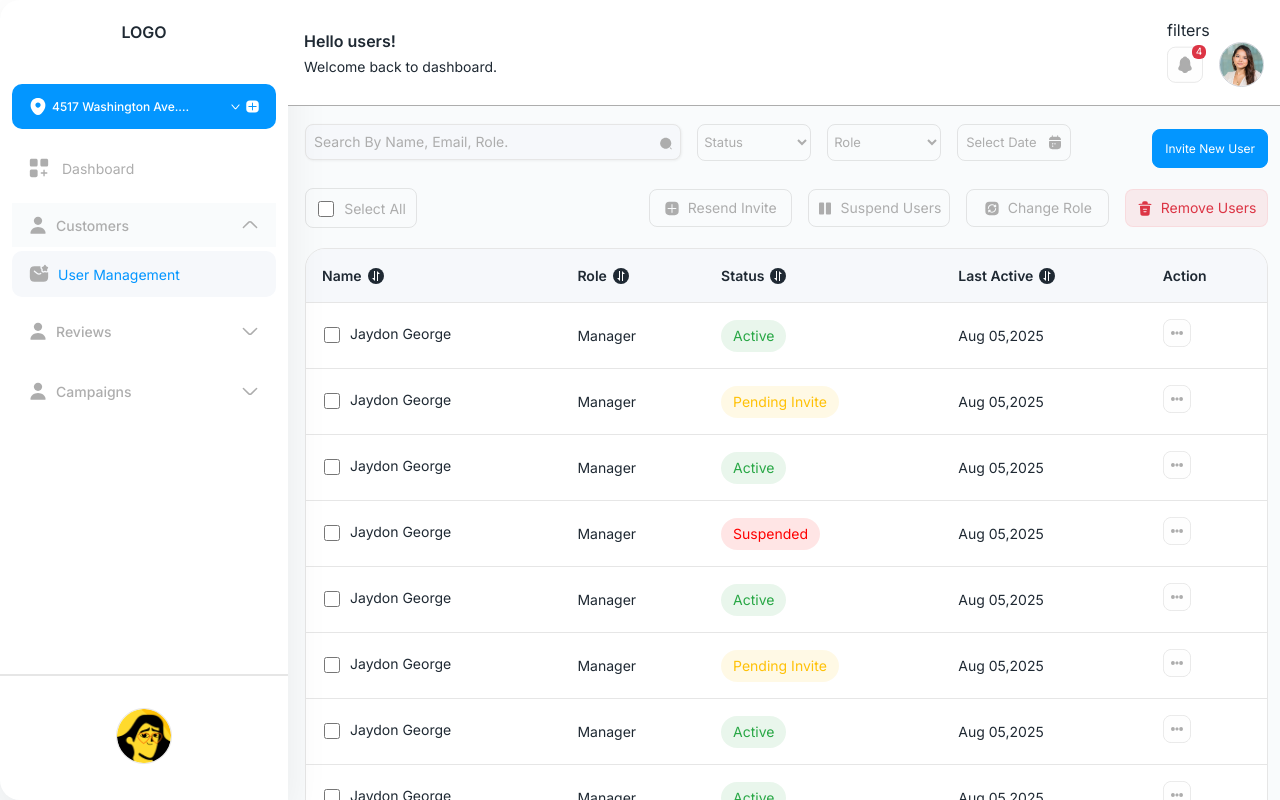
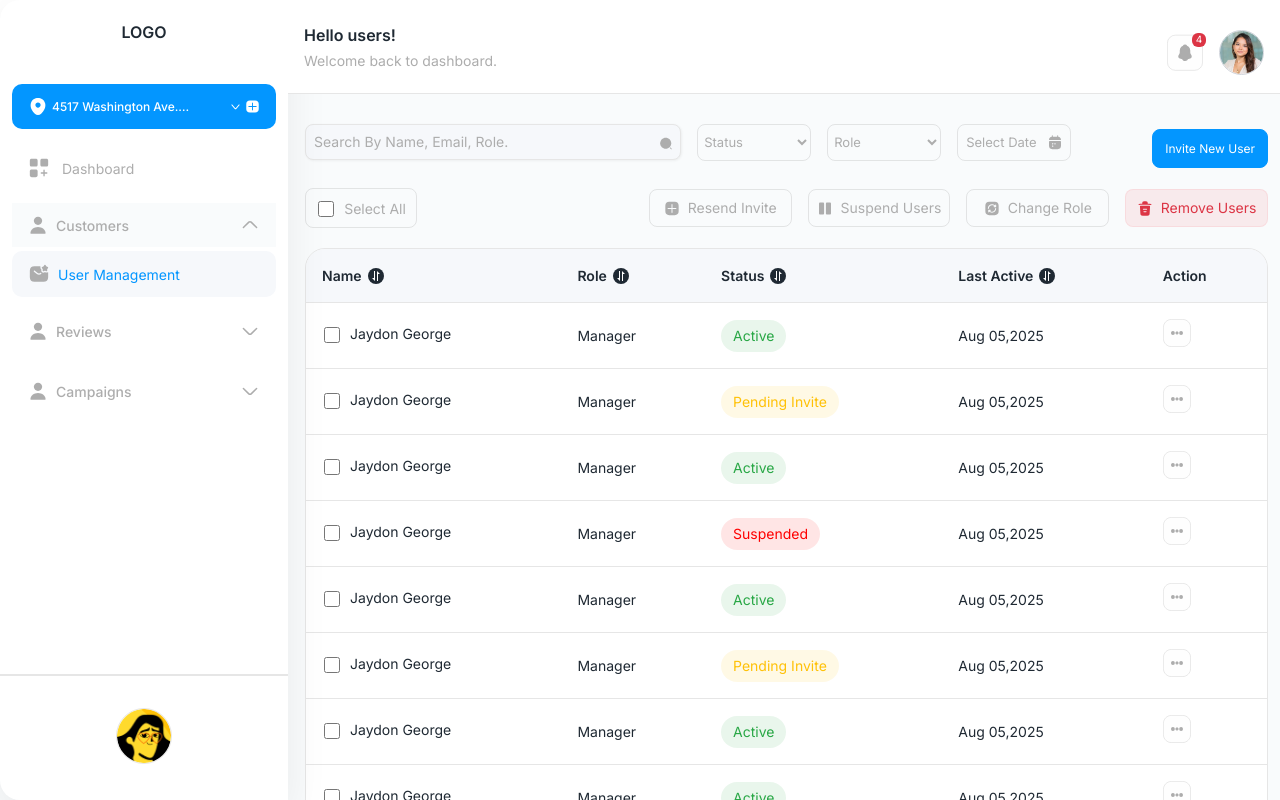
Before and after one commit to sumithub/rs-web-develop, a Next.js app: page /users in a window 1280 px wide. Shown: the top 800 px of the page. Built offline with nearby package versions, Linux system fonts and the light colour scheme.

Commit message:
Header filters added

```diff
--- a/src/app/campaign-dashboard/page.js
+++ b/src/app/campaign-dashboard/page.js
@@ -2,9 +2,24 @@ import Image from "next/image";
 import AdminLayout from "../../components/AdminLayout";
 import DashboardCard from "../../components/DashboardCard";
 import DashboardChart from "../../components/DashboardChart";
+import DatePicker from "../../components/form/DatePicker";
+import Select from "../../components/form/Select";
 
 export default function CampaignDashboard() {
-    return <AdminLayout>
+    return <AdminLayout
+        headerChild={<div className="grid grid-cols-4 gap-3 justify-end items-end">
+            <Select defaultOption="Review Source">
+            </Select>
+            <Select
+
+                defaultOption="Star Rating">
+            </Select>
+            <DatePicker
+                icon={true}
+            />
+            <button className="flex items-center justify-center gap-2 bg-primary border border-primary py-1.5 px-4 rounded-lg text-white cursor-pointer disabled:pointer-events-none disabled:opacity-50"><Image src="/images/flash.svg" alt="flash" height={16} width={16} unoptimized={true} />Boost</button>
+        </div>}
+    >
         <div className="grid grid-cols-4 gap-5">
             <DashboardCard title="Total Campaigns Sent" count="500" img="/images/sound.svg" bgClass="bg-primary" textColor="text-primary" bgImage="bg-[url('/images/total.png')]" />
 
--- a/src/app/dashboard/page.js
+++ b/src/app/dashboard/page.js
@@ -3,9 +3,25 @@ import Table from "../../components/Table";
 import DashboardChart from "../../components/DashboardChart"
 import Image from "next/image";
 import AdminLayout from "../../components/AdminLayout";
+import Select from "../../components/form/Select";
+import DatePicker from "../../components/form/DatePicker";
 
 export default function Dashboard() {
-    return <AdminLayout >
+    return <AdminLayout
+        headerChild={<div className="grid grid-cols-4 gap-3 justify-end items-end">
+            <Select defaultOption="Review Source">
+            </Select>
+            <Select
+
+                defaultOption="Star Rating">
+            </Select>
+            <DatePicker
+
+                icon={true}
+            />
+            <button className="flex items-center justify-center gap-2 bg-primary border border-primary py-1.5 px-4 rounded-lg text-white cursor-pointer disabled:pointer-events-none disabled:opacity-50"><Image src="/images/flash.svg" alt="flash" height={16} width={16} unoptimized={true} />Boost</button>
+        </div>}
+    >
         <div className="bg-light min-h-[calc(100dvh_-_85px)]">
             <div className="grid grid-cols-4 gap-5">
                 <DashboardCard title="total reviews" count="1.234" img="/images/sms-star.svg" bgClass="bg-primary" textColor="text-primary" icon="/images/course-up.svg" percentage="2.5%" bgImage="bg-[url('/images/total.png')]" />
--- a/src/app/users/page.js
+++ b/src/app/users/page.js
@@ -31,7 +31,7 @@ function Users() {
     const [openModal, setOpenModal] = useState(null)
 
     return (
-        <AdminLayout headerChild={<h1>filters</h1>}>
+        <AdminLayout>
             {(openModal === "edit" || openModal === "new") &&
                 <AddUser
                     onClose={() => {
--- a/src/components/Header.js
+++ b/src/components/Header.js
@@ -1,29 +1,26 @@
 import Image from "next/image";
 
 export default function Header({ headerChild, mainHeading = "Hello users!", subHeading = "Welcome back to dashboard." }) {
-    return <div className="border-b border-text3 py-[18px] px-4 ml-72 bg-white fixed top-0 inset-x-0 z-50">
+    return <div className="border-b border-border-color py-[18px] px-4 ml-72 bg-white fixed top-0 inset-x-0 z-50">
         <div className="flex items-center justify-between w-full">
             <div>
                 <div className="text-secondary text-base font-semibold">{mainHeading}</div>
                 <div className="flex gap-2 mt-1">
-                    <div className="text-secondary text-sm">{subHeading}</div>
+                    <div className="text-text3 text-sm">{subHeading}</div>
                     {/*<Image src="/images/arrow-right.svg" alt="arrow" height={14} width={14} unoptimized={true} />
                     <div className="text-primary text-sm font-semibold capitalize">Manage Reviews</div>*/}
                 </div>
             </div>
 
-            <div>
+            <div className="flex items-center gap-4">
                 {headerChild && <div>{headerChild}</div>}
-                <div className="flex items-center gap-4">
-                    <div className="relative">
-                        <span className="absolute z-20 -right-1/12 text-xs -top-1/28 bg-danger text-white h-3.5 w-3.5 flex items-center justify-center p-1 rounded-md">
-                            <span className="text-[10px]">4</span>
-                        </span>
-                        <Image src="/images/notification.svg" alt="message" height={36} width={36} unoptimized={true} />
-                    </div>
-                    <Image src="/images/user3.jpg" alt="user" height={45} width={45} className="h-[45px] w-[45px] rounded-full flex items-center justify-center border border-gray-300 object-cover" />
-
+                <div className="relative mt-3">
+                    <span className="absolute z-20 -right-1/12 text-xs -top-1/28 bg-danger text-white h-3.5 w-3.5 flex items-center justify-center p-1 rounded-md">
+                        <span className="text-[10px]">4</span>
+                    </span>
+                    <Image src="/images/notification.svg" alt="message" height={36} width={36} unoptimized={true} />
                 </div>
+                <Image src="/images/user3.jpg" alt="user" height={45} width={45} className="h-[45px] w-[45px] rounded-full flex items-center justify-center border border-gray-300 object-cover mt-3" />
             </div>
         </div>
     </div>
--- a/src/components/common/CancelButton.js
+++ b/src/components/common/CancelButton.js
@@ -1,5 +1,5 @@
 export default function CancelButton({ onClick, disabled = false, type = "button", class_ = "" }) {
     return <main>
-        <button type={type} onClick={onClick} disabled={disabled} className={`text-base font-medium bg-dark hover:bg-white text-text3 w-full py-2 rounded-[10px] border border-dark hover:border-border-color cursor-pointer ${class_}`}>Cancel</button>
+        <button type={type} onClick={onClick} disabled={disabled} className={`text-base font-medium bg-dark hover:bg-white text-text3 w-full py-2 rounded-[10px] border border-dark hover:border-border-color cursor-pointer disabled:pointer-events-none disabled:opacity-50 ${class_}`}>Cancel</button>
     </main>
 }
--- a/src/components/common/SecondaryButton.js
+++ b/src/components/common/SecondaryButton.js
@@ -1,5 +1,5 @@
 export default function SecondaryButton({ onClick, disabled = false, type = "button", title, class_ = "" }) {
     return <main>
-        <button type={type} onClick={onClick} disabled={disabled} className={`text-white text-base font-medium bg-primary hover:bg-white hover:text-primary w-full py-2 rounded-[10px] border border-primary cursor-pointer capitalize w-full ${class_}`}>{title}</button>
+        <button type={type} onClick={onClick} disabled={disabled} className={`text-white text-base font-medium bg-primary hover:bg-white hover:text-primary w-full py-2 rounded-[10px] border border-primary cursor-pointer capitalize w-full disabled:pointer-events-none disabled:opacity-50 ${class_}`}>{title}</button>
     </main>
 }
```
Also changed, not shown: public/images/flash.svg (added).
